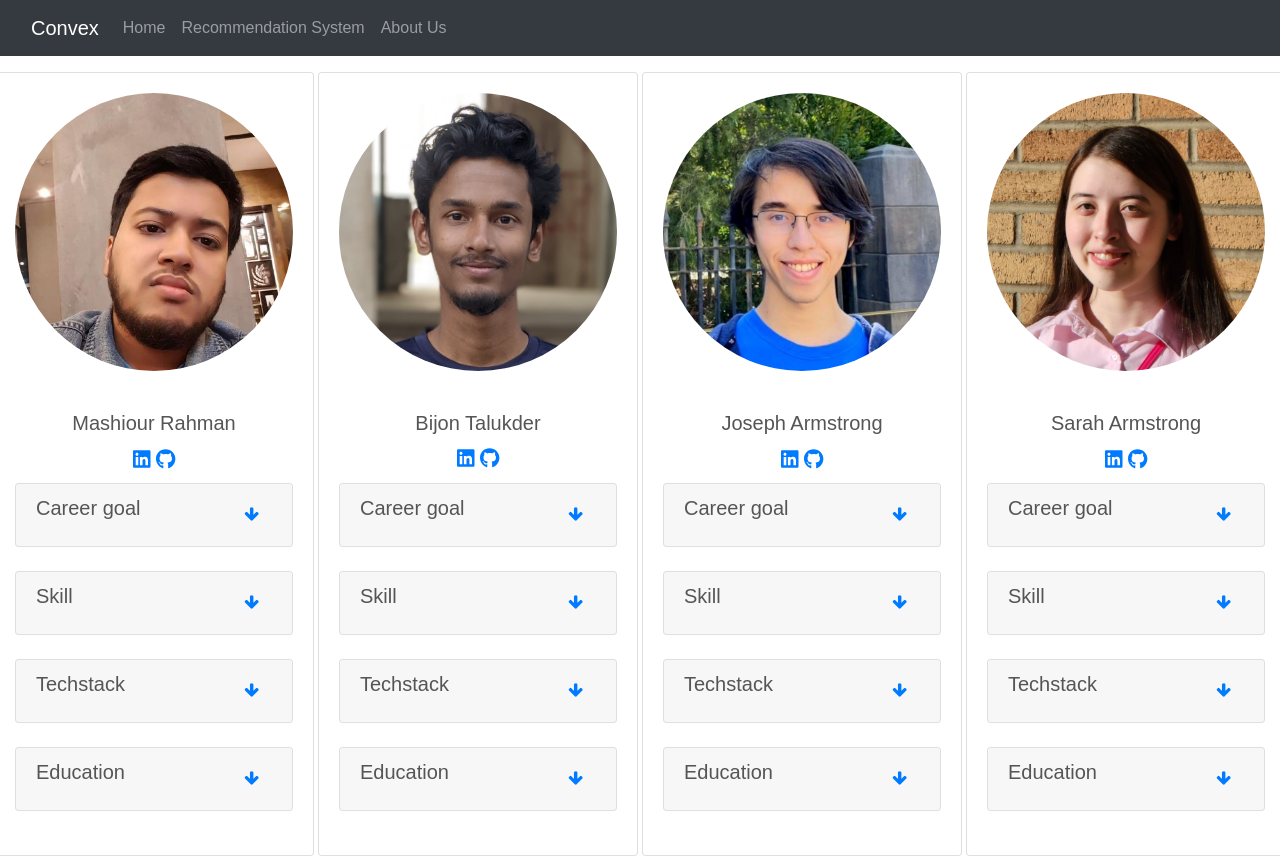
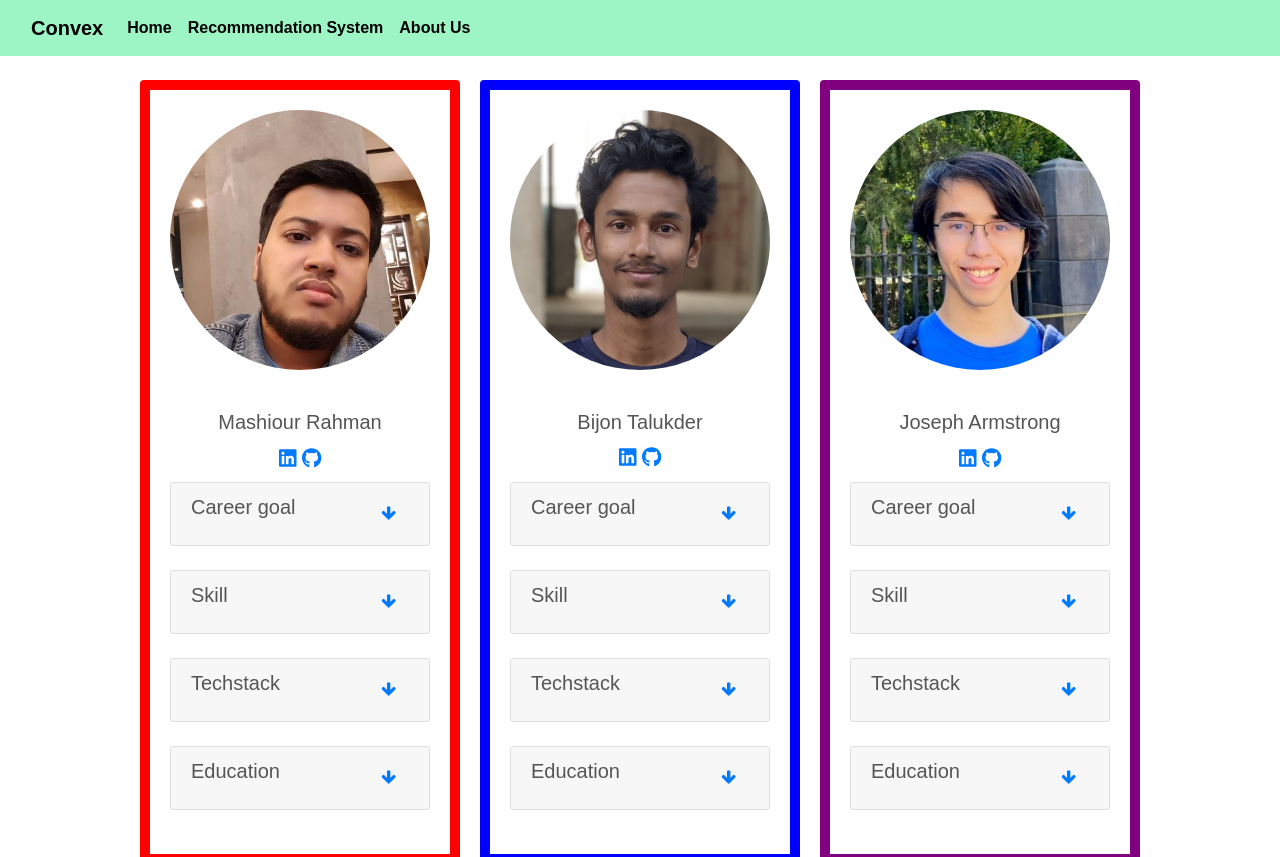
Before and after one commit to mashiourcse/convex_nutriiton, a React (Vite) app: page /about in a window 1280 px wide. Shown: the top 857 px of the page. Built offline with nearby package versions, Linux system fonts and the light colour scheme.

Commit message:
final rendition maybe add more styles later

```diff
--- a/Assets/css/components/App.css
+++ b/Assets/css/components/App.css
@@ -4,6 +4,9 @@
   padding: 0;
 }
 
+.navlink{
+  font-weight: 700,
+}
 .nutrition-form {
   padding-top: 72px;
   margin-top: 15px;
--- a/src/components/Aboutpage/ProfileCard3.jsx
+++ b/src/components/Aboutpage/ProfileCard3.jsx
@@ -2,9 +2,13 @@ import React from 'react';
 import { FontAwesomeIcon } from '@fortawesome/react-fontawesome';
 import { faLinkedin, faGithub } from '@fortawesome/free-brands-svg-icons';
 import { AccordionSection } from './AccordionSection';
-const ProfileCard3 = ({data}) => {
+const ProfileCard3 = ({data,index}) => {
+
+  let borderColor = [
+    "red", "blue", "purple", "orange"
+  ]
   return (
-    <div className="card profile" style={{ width: '20rem' }}>
+    <div className="card profile" style={{ width: '20rem', border: `10px solid ${borderColor[index]}`, margin: "10px"}}>
       <img className="card-img-top" src={data.image} alt="Card image cap" />
       <div className="card-body">
         <div className='name-link'>
--- a/src/components/Navbar.jsx
+++ b/src/components/Navbar.jsx
@@ -11,15 +11,16 @@ const Navbar = () => {
   };
 
   return (
-    <nav className='navbar navbar-dark bg-dark navbar-expand-lg bg-body-tertiary fixed-top'>
+    <nav className='navbar navbar-expand-lg bg-body-tertiary fixed-top' style={{backgroundColor: "#9df5c6", color: "black"}}>
       <div className='container-fluid'>
-        <Link className='navbar-brand' to={"/"}>
+        <Link className='font-weight-bold navbar-brand' to={"/"} style={{color: "black"}}>
           Convex
         </Link>
         <button
-          className='navbar-toggler'
+          className='font-weight-bold navbar-toggler font-weight-bold'
           type='button'
           onClick={() => setNavbarCollapsed(!navbarCollapsed)}
+          style={{color: "black"}}
         >
           <span className='navbar-toggler-icon'></span>
         </button>
@@ -35,9 +36,10 @@ const Navbar = () => {
             >
               {/* <Link to={"/"}>Home</Link> */}
               <Link
-                className='nav-link'
+                className='font-weight-bold nav-link'
                 to={"/"}
                 onClick={() => handleNavItemClick("home")}
+                style={{color: "black"}}
               >
                 Home
               </Link>
@@ -48,9 +50,10 @@ const Navbar = () => {
               }`}
             >
               <Link
-                className='nav-link'
+                className='font-weight-bold nav-link'
                 to={"/recommendation-system"}
                 onClick={() => handleNavItemClick("recommendation-system")}
+                style={{color: "black"}}
               >
                 Recommendation System
               </Link>
@@ -61,9 +64,10 @@ const Navbar = () => {
               }`}
             >
               <Link
-                className='nav-link'
+                className='font-weight-bold nav-link'
                 to={"/about"}
                 onClick={() => handleNavItemClick("about")}
+                style={{color: "black"}}
               >
                 About Us
               </Link>
--- a/src/pages/About.jsx
+++ b/src/pages/About.jsx
@@ -72,7 +72,7 @@ function About() {
     <div className='about-section row '>
 
       {
-        profileData.map( (data)=> <ProfileCard3 data={data} className="col-12 col-xl-3 col-lg-3 col-md-6 col-sm-12"/>)
+        profileData.map( (data,index)=> <ProfileCard3 key={index} index = {index} data={data} className="col-12 col-xl-3 col-lg-3 col-md-6 col-sm-12"/>)
       }
 
 
```
